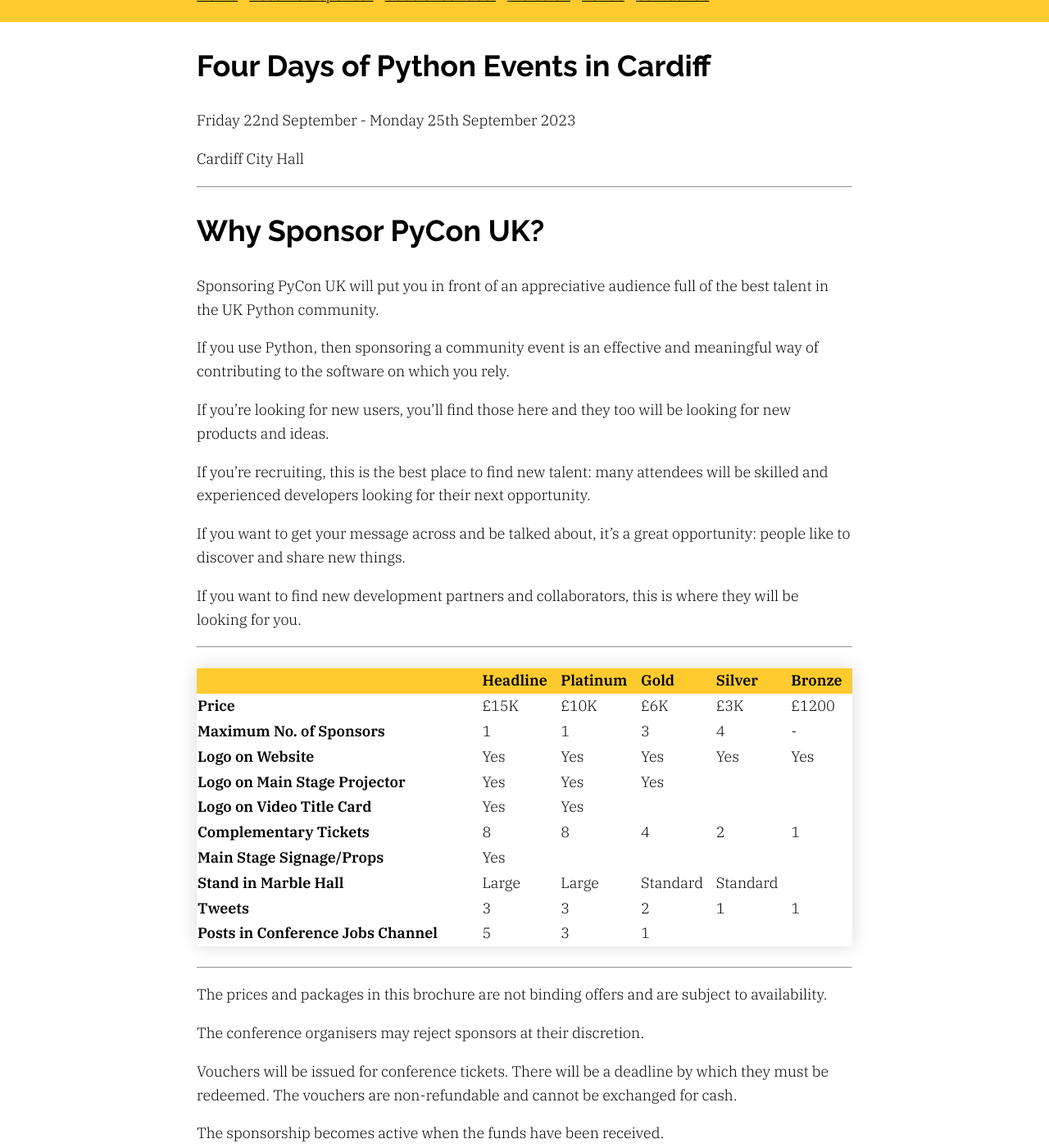
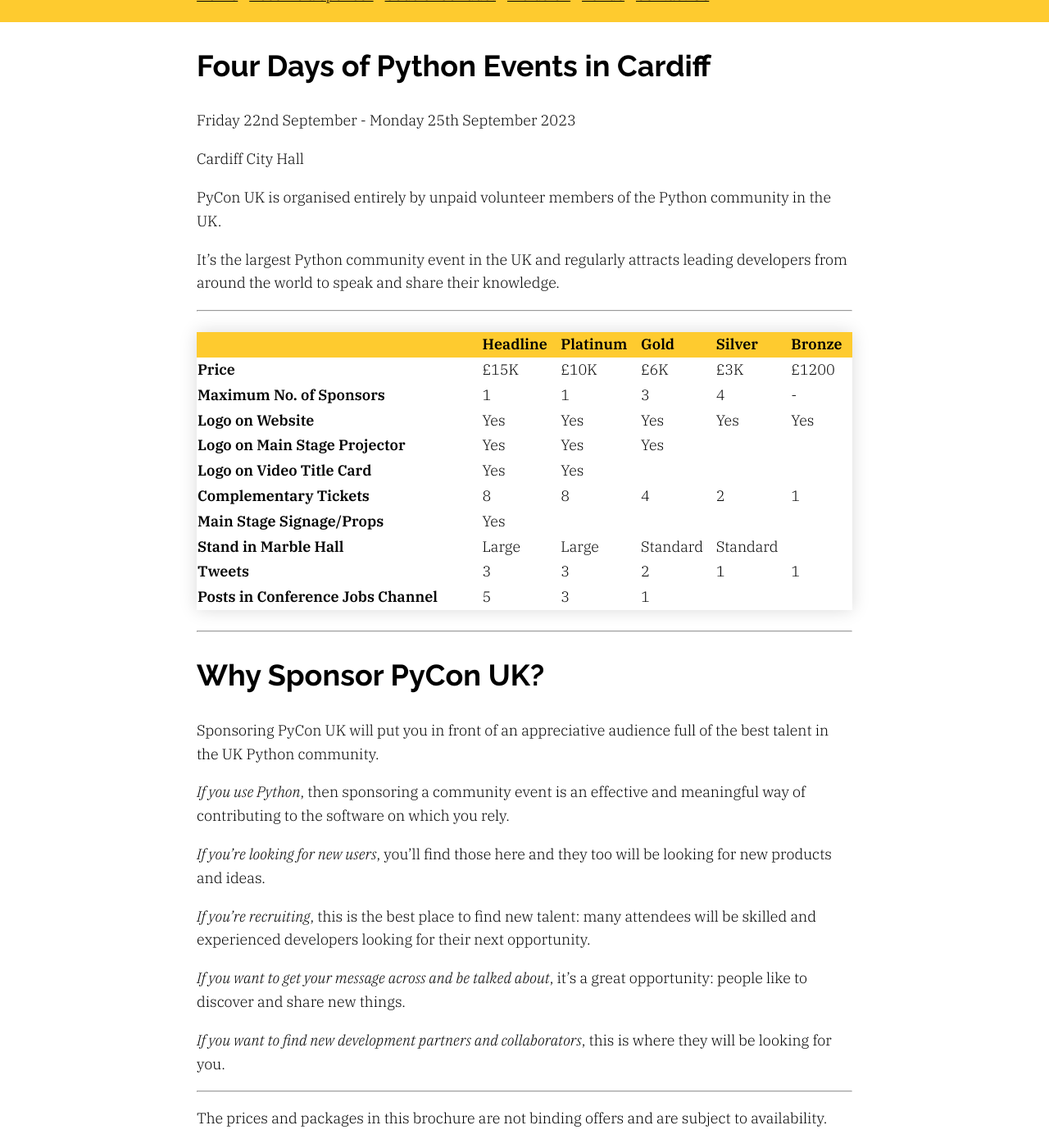
Before and after one commit to gma/2025.pyconuk.org, a Jekyll site: the page built from src/sponsor-prospectus.md, in a window 1280 px wide and 1400 px high, scrolled down 201 px. Shown: the whole window at 82% size. Built offline with Jekyll 4.4.1, drawn with Linux system fonts in a browser that asks for light colours; part of the change alters nothing that is shown; some of the changed text lies outside the part shown.

Commit message:
Tweak sponsor prospectus page

```diff
--- a/src/sponsor-prospectus.md
+++ b/src/sponsor-prospectus.md
@@ -6,16 +6,8 @@ layout: default
   <h1>Four Days of Python Events in Cardiff</h1>
   <p>{{ site.con_start }} - {{ site.con_finish }} {{ site.con_year }}</p>
   <p>{{ site.con_location }}</p>
-</div>
-<hr class="noprint" />
-<div class="slide">
-  <h1>Why Sponsor PyCon UK?</h1>
-  <p>Sponsoring PyCon UK will put you in front of an appreciative audience full of the best talent in the UK Python community.</p>
-  <p>If you use Python, then sponsoring a community event is an effective and meaningful way of contributing to the software on which you rely.</p>
-  <p>If you’re looking for new users, you’ll find those here and they too will be looking for new products and ideas.</p>
-  <p>If you’re recruiting, this is the best place to find new talent: many attendees will be skilled and experienced developers looking for their next opportunity.</p>
-  <p>If you want to get your message across and be talked about, it’s a great opportunity: people like to discover and share new things.</p>
-  <p>If you want to find new development partners and collaborators,  this is where they will be looking for you.</p>
+  <p>PyCon UK is organised entirely by unpaid volunteer members of the Python community in the UK.</p>
+  <p>It’s the largest Python community event in the UK and regularly attracts leading developers from around the world to speak and share their knowledge.</p>
 </div>
 <hr class="noprint" />
 <div class="slide">
@@ -114,6 +106,16 @@ layout: default
 </div>
 <hr class="noprint" />
 <div class="slide">
+  <h1>Why Sponsor PyCon UK?</h1>
+  <p>Sponsoring PyCon UK will put you in front of an appreciative audience full of the best talent in the UK Python community.</p>
+  <p><em>If you use Python</em>, then sponsoring a community event is an effective and meaningful way of contributing to the software on which you rely.</p>
+  <p><em>If you’re looking for new users</em>, you’ll find those here and they too will be looking for new products and ideas.</p>
+  <p><em>If you’re recruiting</em>, this is the best place to find new talent: many attendees will be skilled and experienced developers looking for their next opportunity.</p>
+  <p><em>If you want to get your message across and be talked about</em>, it’s a great opportunity: people like to discover and share new things.</p>
+  <p><em>If you want to find new development partners and collaborators</em>, this is where they will be looking for you.</p>
+</div>
+<hr class="noprint" />
+<div class="slide">
   <p>The prices and packages in this brochure are not binding offers and are subject to availability. </p>
   <p>The conference organisers may reject sponsors at their discretion.</p>
   <p>Vouchers will be issued for conference tickets. There will be a deadline by which they must be redeemed. The vouchers are non-refundable and cannot be exchanged for cash.</p>
@@ -126,12 +128,6 @@ layout: default
   <p>If you’re interested in sponsoring the conference, please get in touch. We’d be delighted to discuss options with you.</p>
   <p>
      Website: {{ site.url }}<br />
-     Email: {{ "pyconuk@uk.python.org" | create_mailto_link }}
-     Phone: +44 7700 900 000
+     Email: {{ "sponsorship@uk.python.org" | create_mailto_link }}
   </p>
-  <h1>About PyCon UK</h1>
-  <p>PyCon UK is organised entirely by unpaid volunteer members of the Python community in the UK.</p>
-  <p>It’s the largest Python community event in the UK and regularly attracts leading developers from around the world to speak and share their knowledge.</p>
-  <p>The Pycon UK {{ site.con_year }} conference director is {{ site.con_director }}</p>
-  <p>The conference is run by {{ site.con_company }} on behalf of {{ site.ukpa }}.</p>
 </div>
```
